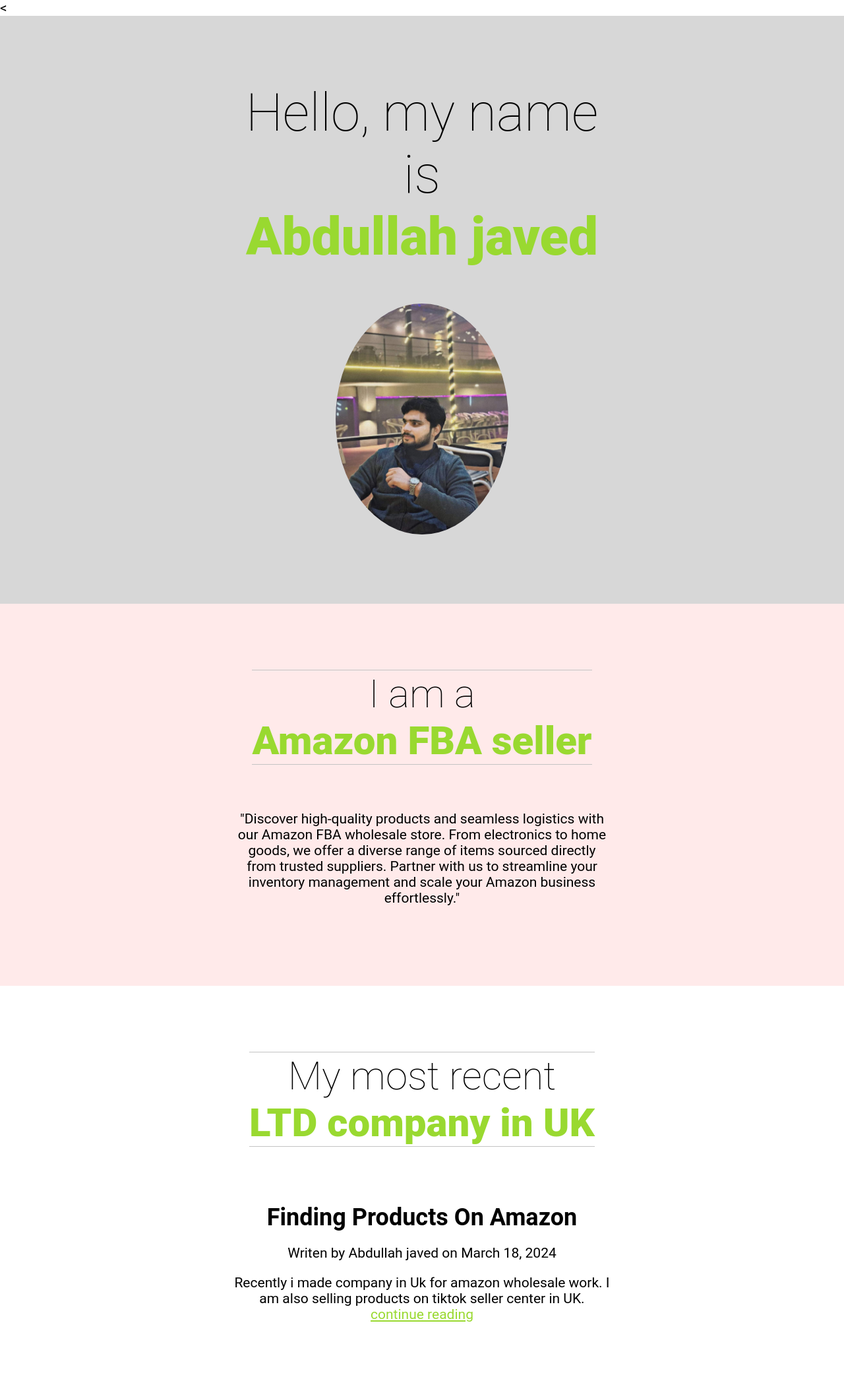
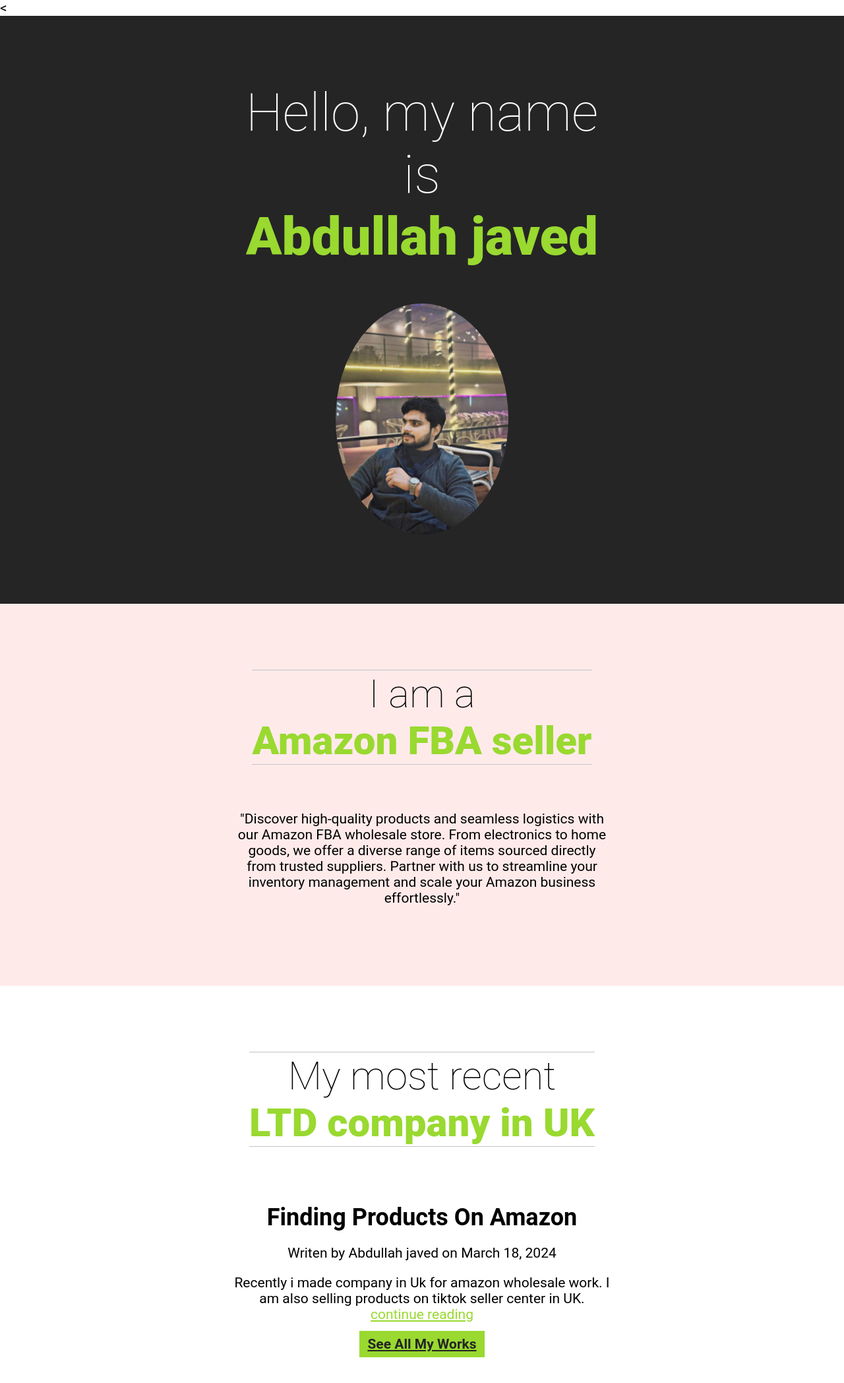
Before and after one commit to Abdullahjaved00/css-challange, a plain HTML site: page index.html in a window 1280 px wide. Shown: the whole page at 66% size. Drawn offline with Linux system fonts and the light colour scheme.

Commit message:
Update index.html

```diff
--- a/index.html
+++ b/index.html
@@ -15,7 +15,7 @@
 
 <body>
 
-    <header class="p-100 header">
+    <header class="bg-black">
         <div class="container">
             <h1>Hello, my name is <span>Abdullah javed</span></h1>
             <img class="img" src="./Abdullah.jpeg" height="350" alt="Photo of Abdullah" />
@@ -32,7 +32,9 @@
             <h2>My most recent <span>LTD company in UK</span></h2>
             <h3>Finding Products On Amazon</h3>
             <p>Writen by Abdullah javed on March 18, 2024</p>
-            <p>Recently i made company in Uk for amazon wholesale work. I am also selling products  on tiktok seller center in UK.   <a href="#">continue reading</a></p>
+            <p>Recently i made company in Uk for amazon wholesale work. I am also selling products  on tiktok seller center in UK.   <a href="#">continue reading</a>
+            </p>
+            <a class="btn" href="#">See All My Works</a>
         </div>
     </article>
 
```
